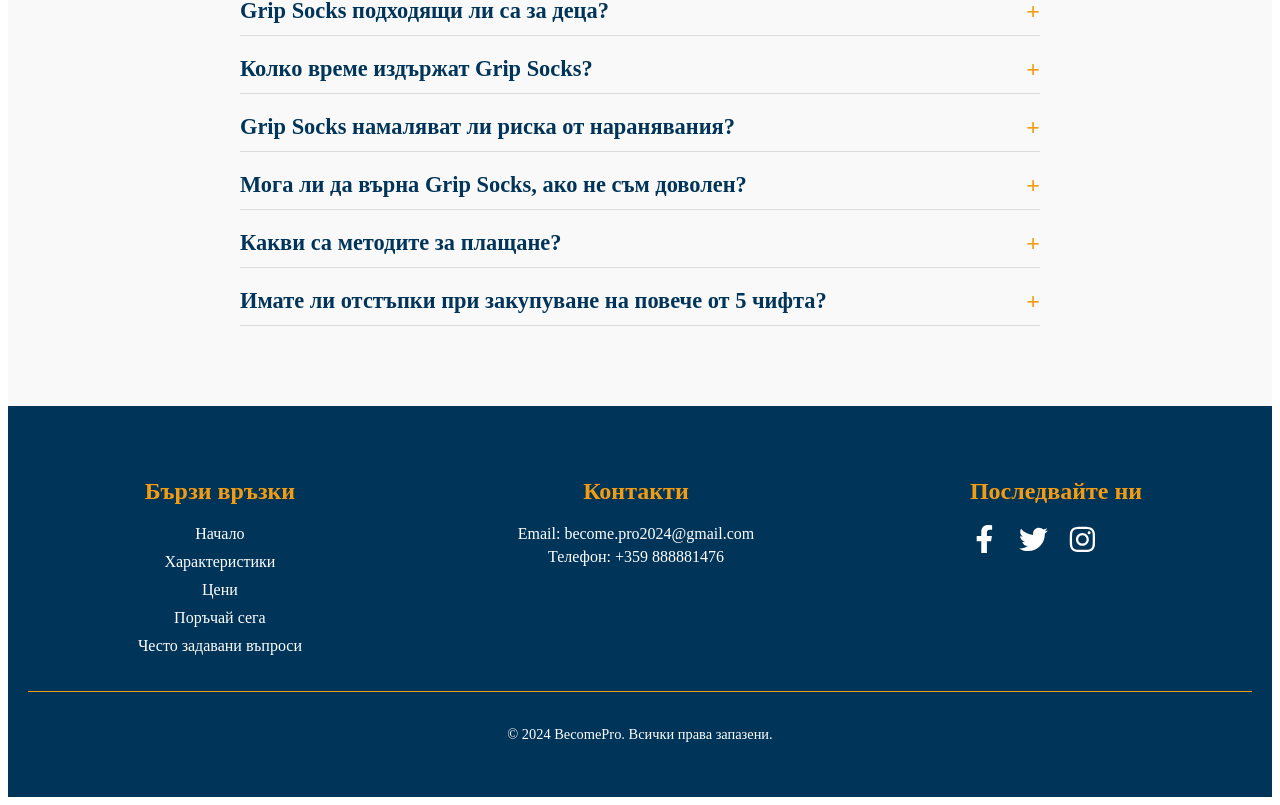
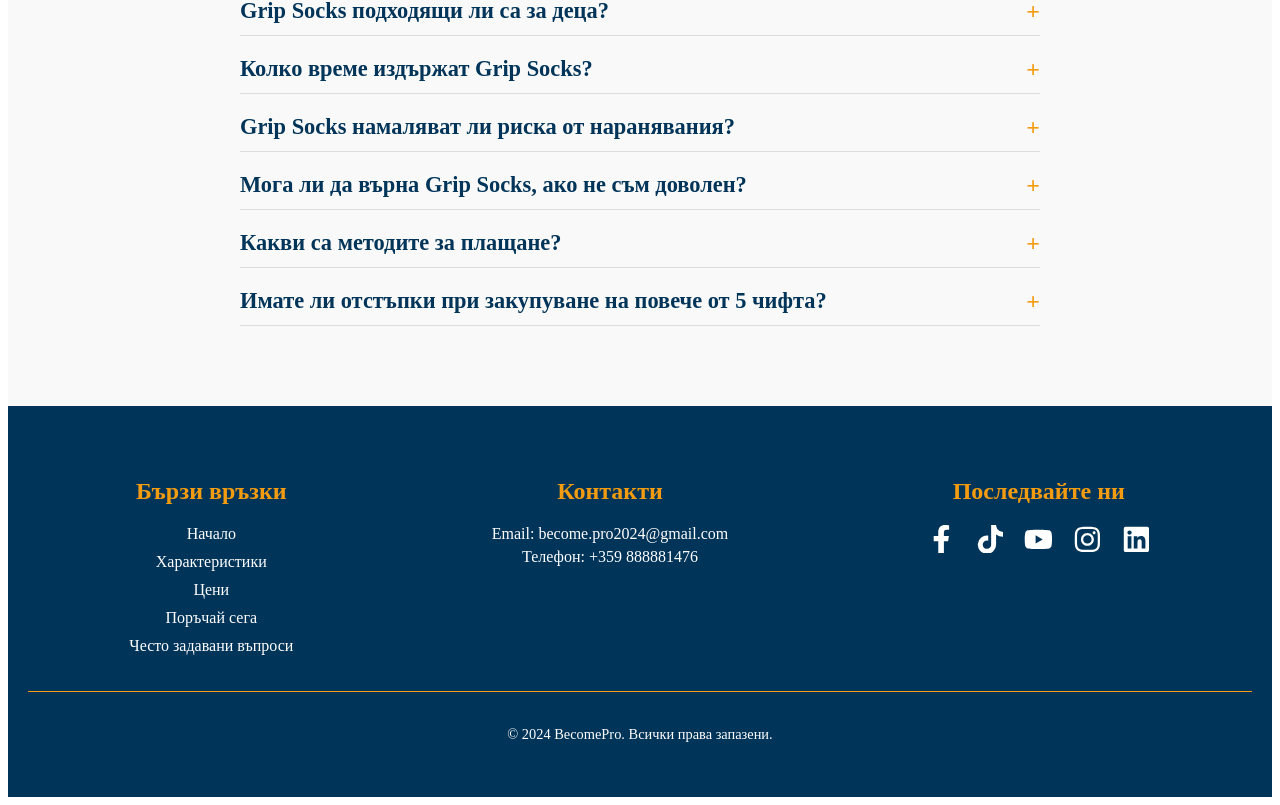
Before and after one commit to al-badarin/Grip-Socks-BecomePro-Website, a React (Vite) app in the folder grip-socks-becomepro/: page / in a window 1280 px wide. Shown: the part 3808-4613 px from the top of the page. Built offline with nearby package versions, Linux system fonts and the light colour scheme.

Commit message:
add more social links

```diff
--- a/grip-socks-becomepro/src/components/Footer/Footer.jsx
+++ b/grip-socks-becomepro/src/components/Footer/Footer.jsx
@@ -1,11 +1,19 @@
 import React from 'react';
 import styles from './Footer.module.css';
-import { FaFacebookF, FaTwitter, FaInstagram } from 'react-icons/fa';
+import {
+  FaFacebookF,
+  FaTwitter,
+  FaInstagram,
+  FaTiktok,
+  FaLinkedin,
+  FaYoutube,
+} from 'react-icons/fa';
 
 const Footer = () => {
   const currentYear = new Date().getFullYear(); // Get the current year dynamically
 
   return (
+    // todo: add real social media links
     <footer className={styles.footer}>
       <div className={styles.footerContainer}>
         <div className={styles.navigation}>
@@ -39,11 +47,17 @@ const Footer = () => {
             <a href="#" aria-label="Facebook">
               <FaFacebookF />
             </a>
-            <a href="#" aria-label="Twitter">
-              <FaTwitter />
+            <a href="#" aria-label="TikTok">
+              <FaTiktok />
+            </a>
+            <a href="#" aria-label="YouTube">
+              <FaYoutube />
             </a>
             <a href="#" aria-label="Instagram">
               <FaInstagram />
+            </a>
+            <a href="#" aria-label="LinkedIn">
+              <FaLinkedin />
             </a>
           </div>
         </div>
```
